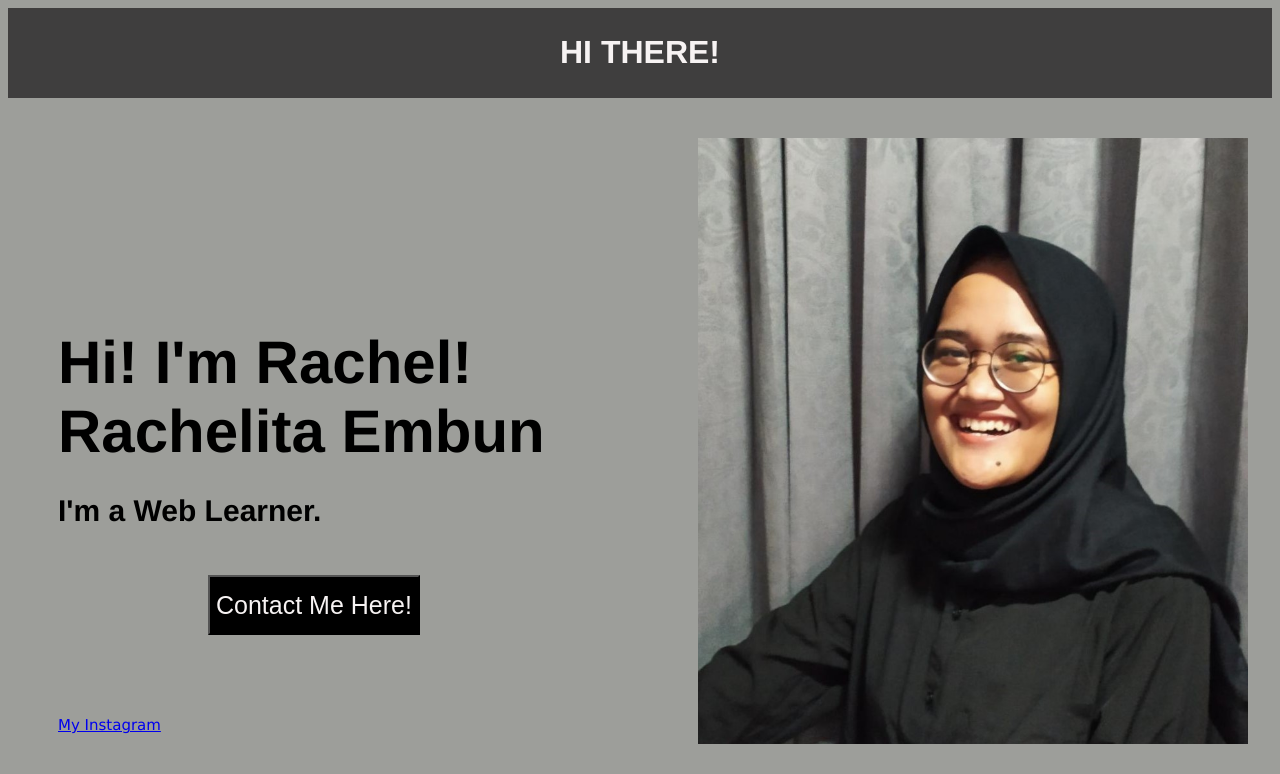
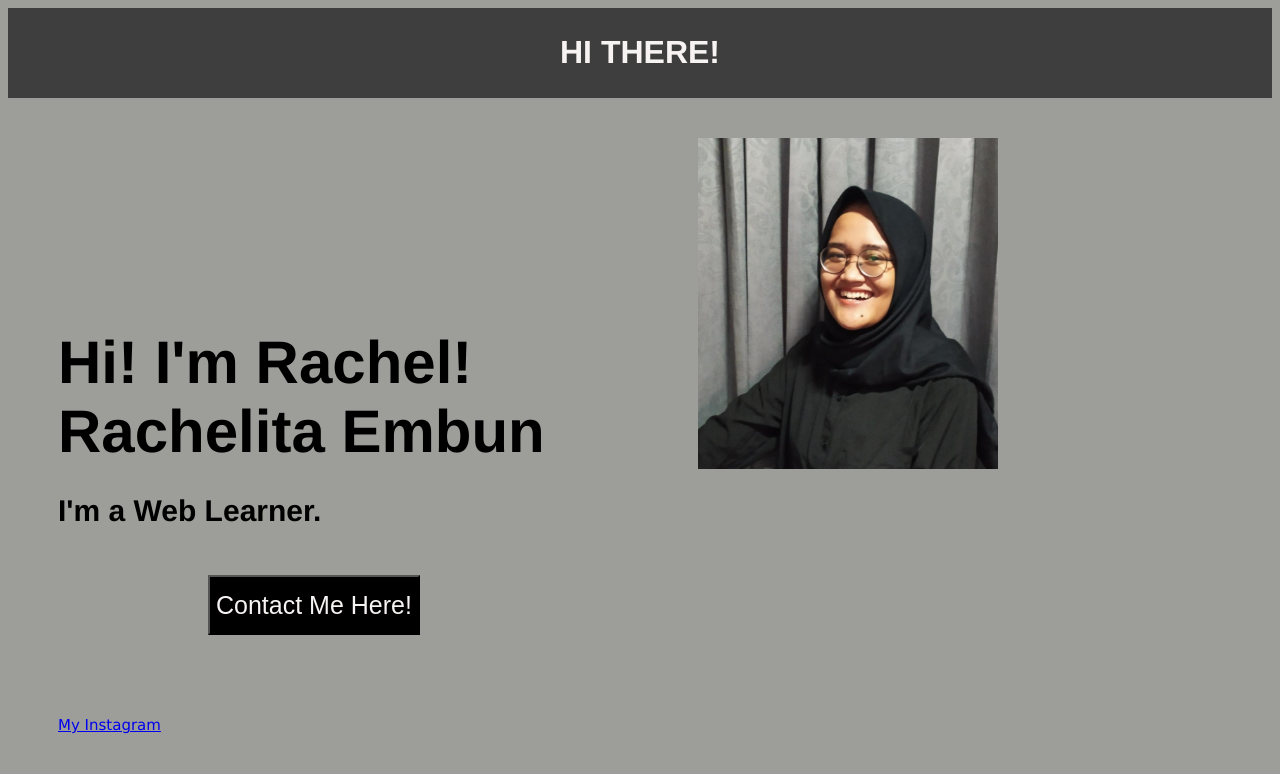
Before and after one commit to Rachelembun16/intro, a plain HTML site: page index.html in a window 1280 px wide. Shown: the top 774 px of the page. Drawn offline with Linux system fonts and the light colour scheme.

Commit message:
Update css.css

```diff
--- a/css.css
+++ b/css.css
@@ -11,7 +11,7 @@ body{
 }
 
 img {
-    width:550px;
+    width:300px;
     padding-right: 30px;
 }
 
```
